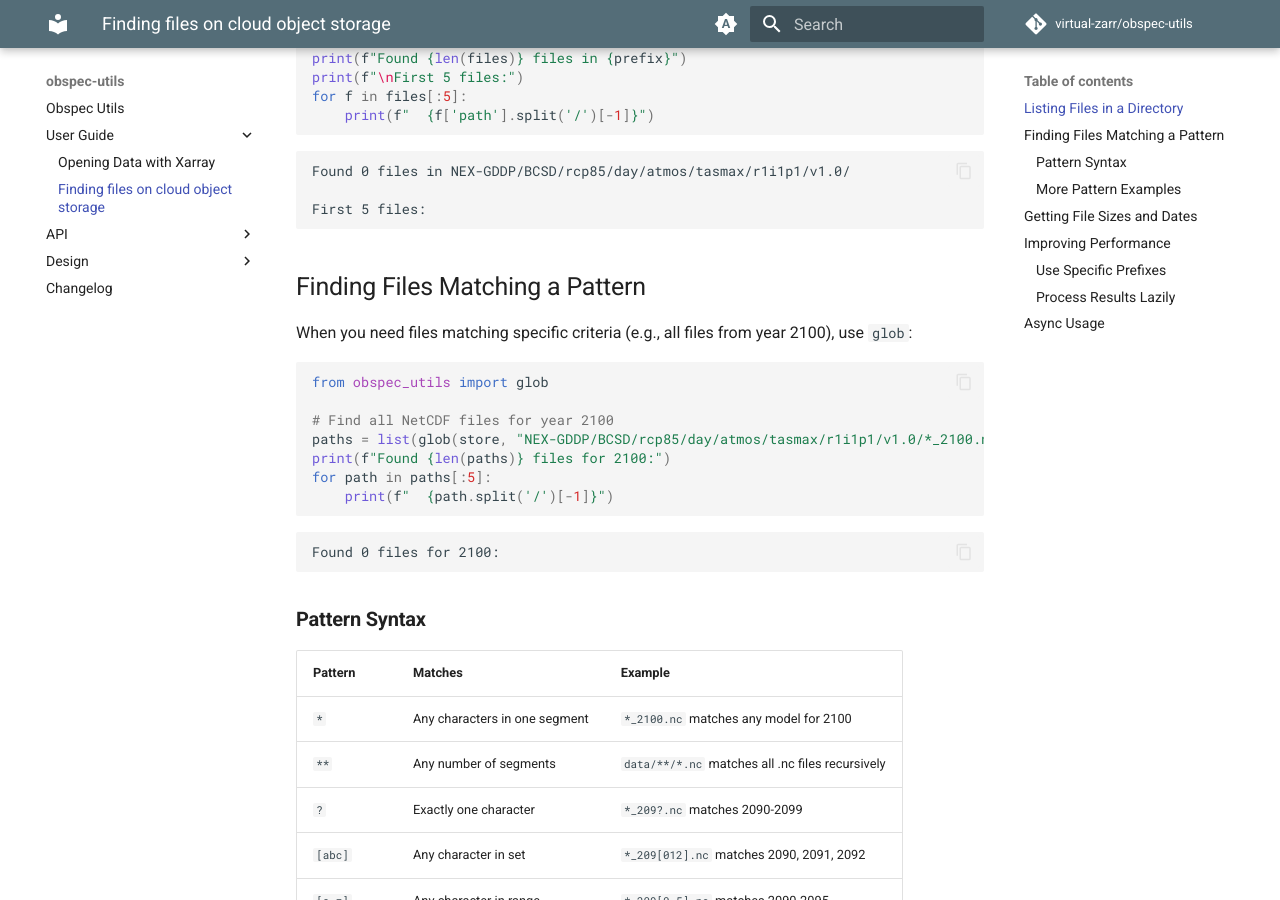
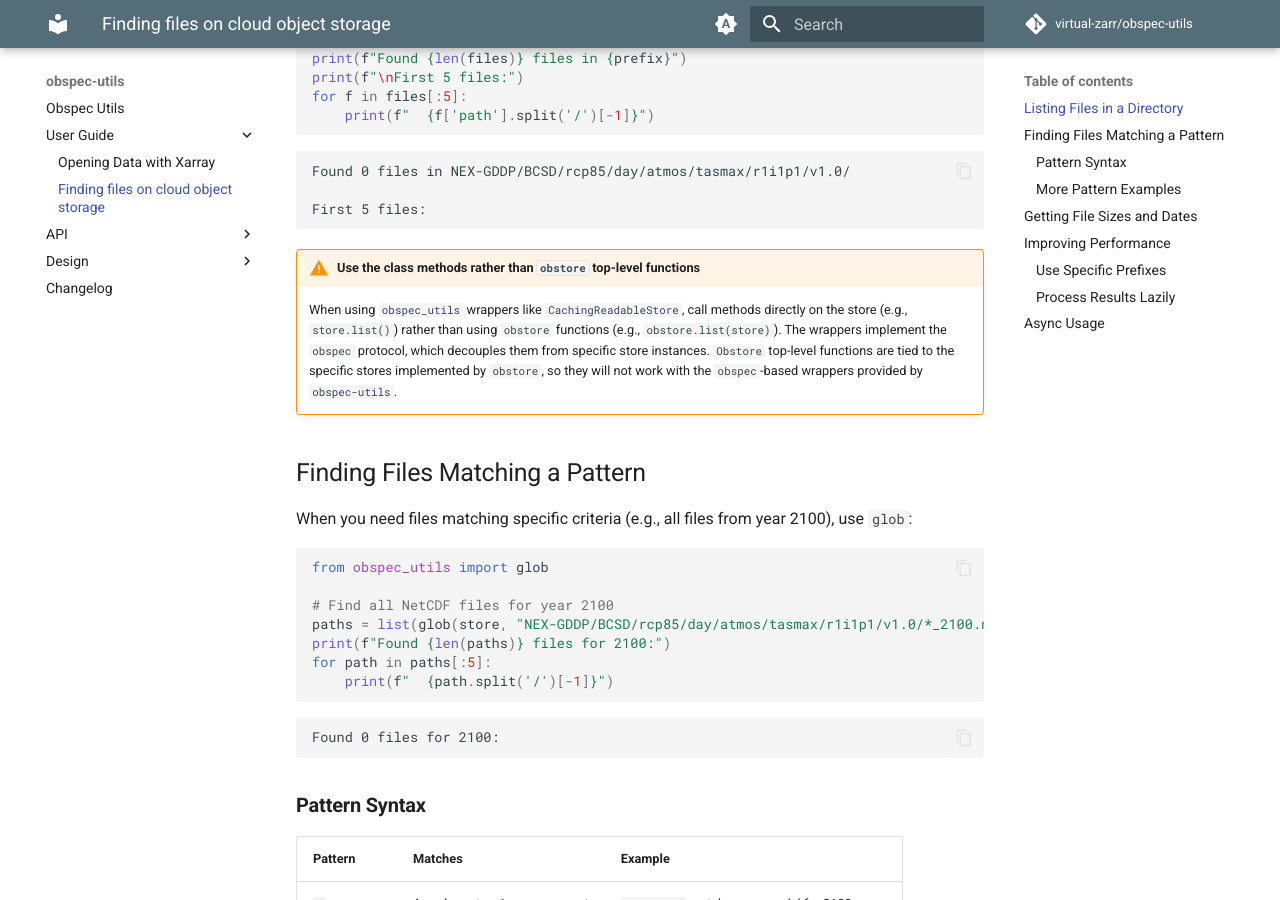
Before and after one commit to virtual-zarr/obspec-utils, an MkDocs documentation site: the page built from docs/user-guide/finding-files.md, in a window 1280 px wide and 900 px high, scrolled down 585 px. Built offline with MkDocs 1.6.1 and Material for MkDocs 9.7.7, drawn with Linux system fonts in a browser that asks for light colours; comment, search, counter and statistics services are not loaded; the version menu is left out.

Commit message:
Add warning

````diff
--- a/docs/user-guide/finding-files.md
+++ b/docs/user-guide/finding-files.md
@@ -27,6 +27,11 @@ print(f"\nFirst 5 files:")
 for f in files[:5]:
     print(f"  {f['path'].split('/')[-1]}")
 ```
+
+!!! warning "Use the class methods rather than `obstore` top-level functions"
+    When using `obspec_utils` wrappers like `CachingReadableStore`, call methods
+    directly on the store (e.g., `store.list()`) rather than using `obstore` functions
+    (e.g., `obstore.list(store)`). The wrappers implement the `obspec` protocol, which decouples them from specific store instances. `Obstore` top-level functions are tied to the specific stores implemented by `obstore`, so they will not work with the `obspec`-based wrappers provided by `obspec-utils`.
 
 ## Finding Files Matching a Pattern
 
````
